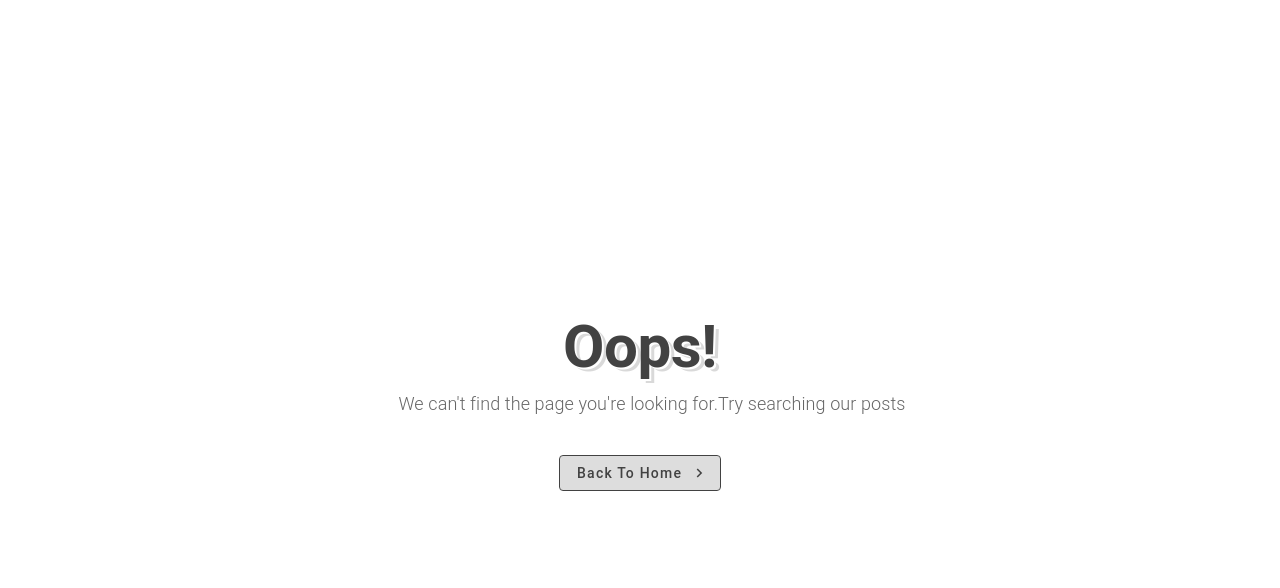
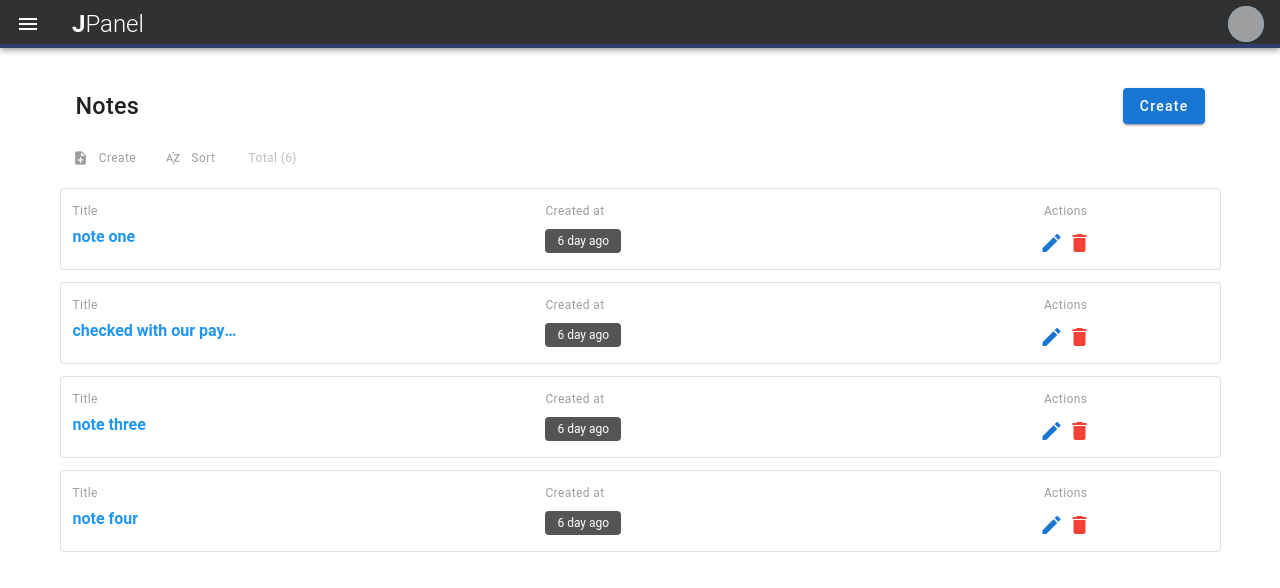
Before and after one commit to mohamadresaaa/jraw-web-app, a Vue app: page /user/notes in a window 1280 px wide. Before the commit this address led to /404. Shown: the top 588 px of the page. Built offline with nearby package versions, Linux system fonts and the light colour scheme; grey boxes are pictures that could not be loaded; a small style sheet from the web is missing.

Commit message:
page notes

```diff
--- a/src/components/header/listItems/ToolsListItem.vue
+++ b/src/components/header/listItems/ToolsListItem.vue
@@ -19,7 +19,7 @@ export default {
     return {
       items: [{
         text: "Notes",
-        icon: "note",
+        icon: "notes",
         path: "notes"
       },
       {
--- a/src/router/index.js
+++ b/src/router/index.js
@@ -67,6 +67,11 @@ const routes = [
         path: "edit_profile",
         name: "edit_profile",
         component: () => import("../views/user/EditProfile.vue")
+      },
+      {
+        path: "notes",
+        name: "notes",
+        component: () => import("../views/user/Notes.vue")
       }
     ]
   },
--- /dev/null
+++ b/src/views/user/Notes.vue
@@ -0,0 +1,181 @@
+<template>
+  <v-container>
+    <v-layout wrap>
+      <v-flex xs12 sm12 md12>
+        <v-card-title>
+          <h3 class="font-weight-medium text-capitalize">notes</h3>
+          <v-spacer></v-spacer>
+          <v-dialog v-model="dialog" persistent max-width="500px">
+            <template v-slot:activator="{ on }">
+              <v-btn color="primary" dark class="text-capitalize" v-on="on">create</v-btn>
+            </template>
+            <v-card>
+              <v-form v-model="isFormValid" lazy-validation ref="form">
+                <v-card-title>
+                  <span class="headline">{{ "Title" }}</span>
+                </v-card-title>
+                <v-card-text>
+                  <v-container grid-list-md>
+                    <v-layout wrap>
+                      <v-flex xs12 sm12 md12>
+                        <v-text-field v-model="editedItem.title" :rules="titleRules" label="Title" autofocus>
+                        </v-text-field>
+                      </v-flex>
+                      <v-flex xs12 sm12 md12>
+                        <Editor v-model="editedItem.content" :init="editorConfig"></Editor>
+                        <v-textarea v-show="false" v-model="editedItem.content" :rules="contentRules" disabled>
+                        </v-textarea>
+                      </v-flex>
+                    </v-layout>
+                  </v-container>
+                </v-card-text>
+                <v-card-actions>
+                  <v-spacer></v-spacer>
+                  <!-- set close function -->
+                  <v-btn color="blue darken-1" text>Cancel</v-btn>
+                  <!-- set loading and save function -->
+                  <v-btn :disabled="!isFormValid" color="blue darken-1" text>
+                    Save</v-btn>
+                </v-card-actions>
+              </v-form>
+            </v-card>
+          </v-dialog>
+        </v-card-title>
+      </v-flex>
+      <v-flex xs12 sm12 md12>
+        <v-tooltip color="blue accent-1" bottom>
+          <template v-slot:activator="{ on }">
+            <v-btn v-on="on" @click="sortBy('title')" text color="grey">
+              <v-icon small left>note_add</v-icon>
+              <span class="caption text-capitalize">create</span>
+            </v-btn>
+          </template>
+          <span>Create new note</span>
+        </v-tooltip>
+        <v-tooltip color="blue accent-1" bottom>
+          <template v-slot:activator="{ on }">
+            <v-btn v-on="on" @click="sortBy('title')" text color="grey">
+              <v-icon small left>sort_by_alpha</v-icon>
+              <span class="caption text-capitalize">sort</span>
+            </v-btn>
+          </template>
+          <span>Sort by title of note</span>
+        </v-tooltip>
+        <v-tooltip color="blue accent-1" bottom>
+          <template v-slot:activator="{ on }">
+            <v-btn disabled v-on="on" text color="grey">
+              <span class="caption text-capitalize">Total ({{ "6" }})</span>
+            </v-btn>
+          </template>
+          <span>Number of notes</span>
+        </v-tooltip>
+      </v-flex>
+
+      <v-flex xs12 sm12 md12>
+        <v-card v-for="(item, index) in notes" :key="index" outlined class="my-3">
+          <v-layout justify-space-around wrap class="pa-3">
+            <v-flex xs6 sm6 md5>
+              <div v-show="!$vuetify.breakpoint.smAndDown" class="caption grey--text">Title</div>
+              <v-dialog v-model="modal" width="600px">
+                <template v-slot:activator="{ on }">
+                  <router-link to>
+                    <div @click="showNote(item)" class="blue--text font-weight-bold sub-title note-title mt-1">
+                      {{ item.title }}
+                    </div>
+                  </router-link>
+                </template>
+                <v-card>
+                  <v-card-title>
+                    <span class="headline">{{ note.title }}</span>
+                  </v-card-title>
+                  <v-card-text v-html="note.content"></v-card-text>
+                  <v-card-actions>
+                    <v-btn color="red darken-1" text @click="modal = false">close</v-btn>
+                  </v-card-actions>
+                </v-card>
+              </v-dialog>
+            </v-flex>
+            <v-flex v-show="!$vuetify.breakpoint.smAndDown" xs12 sm6 md4>
+              <div class="caption grey--text">Created at</div>
+              <v-chip color="gray" text-color="white" :class="`${ $vuetify.breakpoint.smAndDown ? '' : 'mt-2' }`" dark
+                label small>
+                <!-- {{ relativeTime(item.createdAt) }} -->
+                6 day ago
+              </v-chip>
+            </v-flex>
+            <v-flex xs6 sm6 md3 class="text-center text-xs-center">
+              <div v-show="!$vuetify.breakpoint.smAndDown" class="caption grey--text">Actions</div>
+              <div :class="`${ $vuetify.breakpoint.smAndDown ? '' : 'mt-2' }`">
+                <v-btn @click="editItem(item)" icon dark small color="primary">
+                  <v-icon dark>edit</v-icon>
+                </v-btn>
+                <v-btn icon dark small @click="deleteItem(item)" color="red">
+                  <v-icon dark>delete</v-icon>
+                </v-btn>
+              </div>
+            </v-flex>
+          </v-layout>
+        </v-card>
+      </v-flex>
+    </v-layout>
+  </v-container>
+</template>
+
+<style>
+  .note-title {
+    white-space: nowrap;
+    width: 170px;
+    overflow: hidden;
+    text-overflow: ellipsis;
+  }
+
+</style>
+
+<script>
+const config = null
+
+export default {
+  data () {
+    return {
+      dialog: false,
+      modal: false,
+      isFormValid: true,
+      editorConfig: config,
+      editedItem: {
+        index: -1,
+        title: "",
+        content: ""
+      },
+      defaultItem: {
+        index: -1,
+        title: "",
+        content: ""
+      },
+      note: {
+        title: "",
+        content: ""
+      },
+      titleRules: [value => !!value || "Title is required"],
+      contentRules: [value => !!value || "Content is required"],
+      notes: [{
+        title: "note one",
+        content: "this is note one"
+      },
+      {
+        title: "checked with our payment processor",
+        content: "this is note two"
+      },
+      {
+        title: "note three",
+        content: "this is note three"
+      },
+      {
+        title: "note four",
+        content: "this is note four"
+      }
+      ]
+    }
+  }
+}
+
+</script>
```
